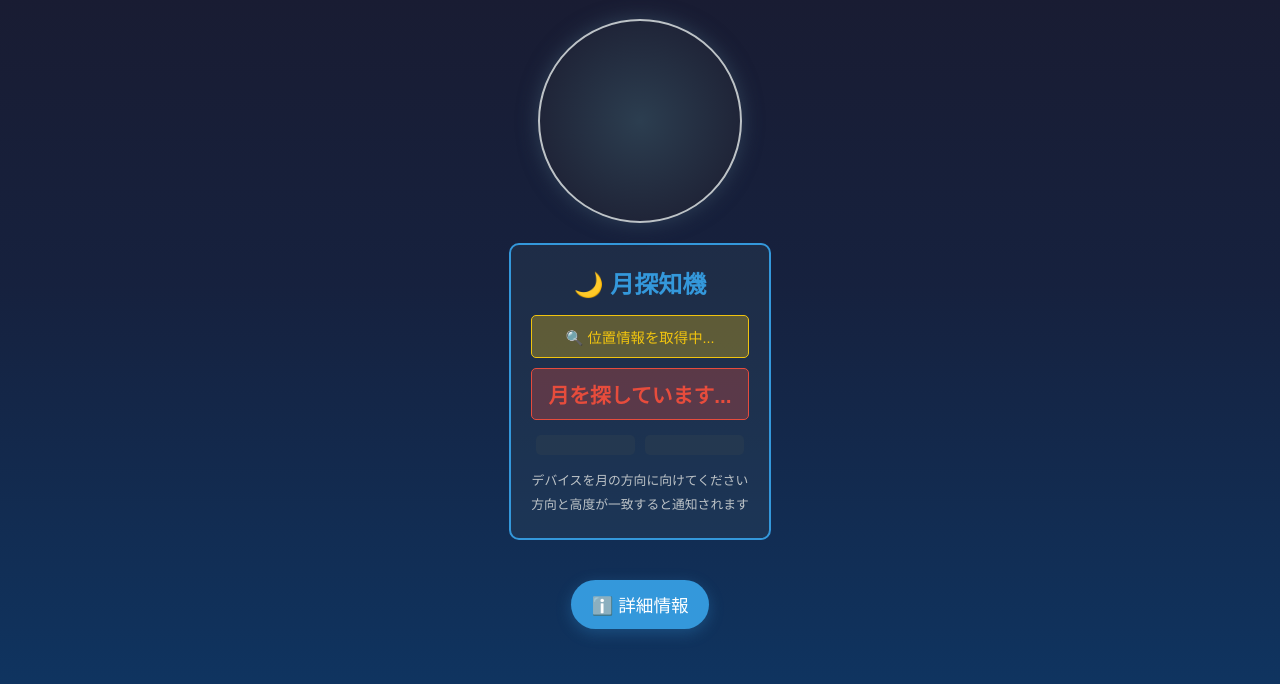
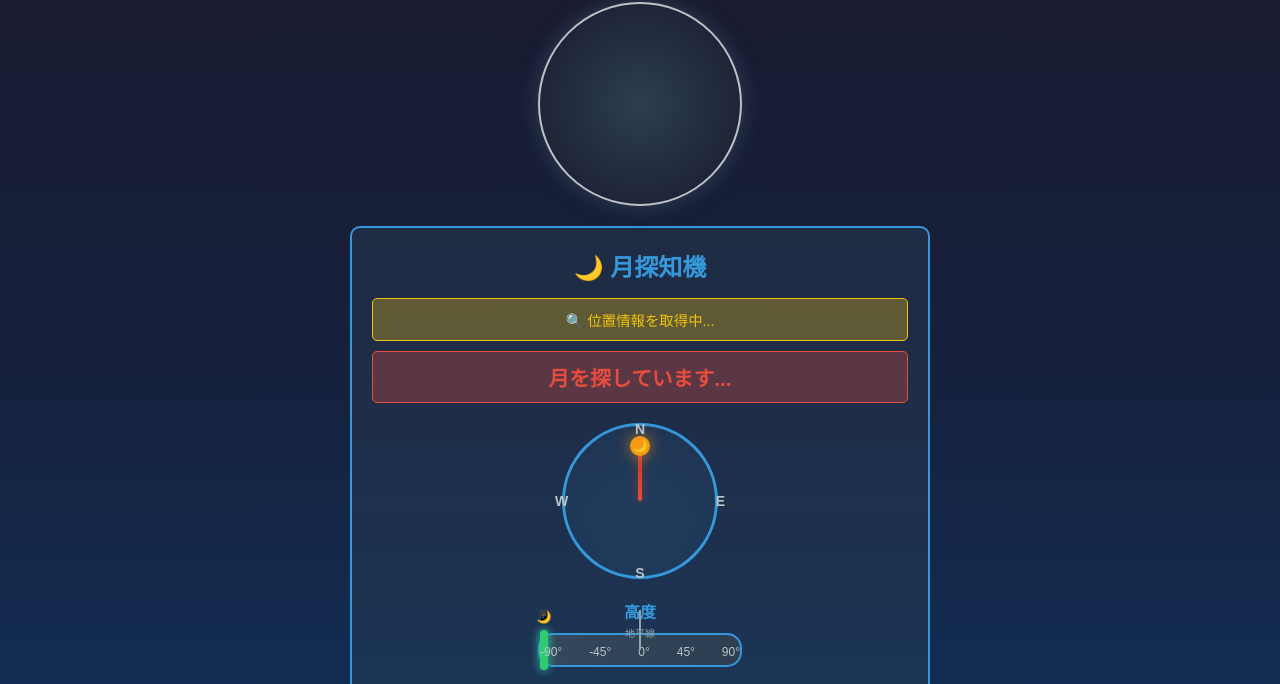
Before and after one commit to crosslamina/moon-compass, a website built with Vite: page index.html in a window 1280 px wide. Shown: the part 115-799 px from the top of the page. Built offline with nearby package versions, Linux system fonts and the light colour scheme; no server answers.

Commit message:
月探知機のインターフェースを改善し、直感的な方向指示器と高度インジケーターを追加。コンパスと高度マーカーのスタイルを整え、ユーザーへの指示を明確化。

```diff
--- a/index.html
+++ b/index.html
@@ -18,13 +18,38 @@
             <button id="permission-button" style="display: none;">センサー権限を許可</button>
             <div id="location-status"></div>
             <div id="detector-status" class="detector-inactive">月を探しています...</div>
-            <div id="direction-indicator">
-                <div id="azimuth-difference"></div>
-                <div id="altitude-difference"></div>
+
+            <!-- 直感的な方向指示器 -->
+            <div id="direction-compass">
+                <div id="compass-circle">
+                    <div id="compass-needle"></div>
+                    <div id="moon-target"></div>
+                    <div class="compass-marker north">N</div>
+                    <div class="compass-marker east">E</div>
+                    <div class="compass-marker south">S</div>
+                    <div class="compass-marker west">W</div>
+                </div>
             </div>
+
+            <!-- 高度インジケーター -->
+            <div id="altitude-indicator">
+                <div class="altitude-label">高度</div>
+                <div id="altitude-gauge">
+                    <div id="device-altitude-marker"></div>
+                    <div id="moon-altitude-marker"></div>
+                    <div class="altitude-scale">
+                        <span>-90°</span>
+                        <span>-45°</span>
+                        <span>0°</span>
+                        <span>45°</span>
+                        <span>90°</span>
+                    </div>
+                </div>
+            </div>
+
             <div id="detector-instructions">
-                <p>デバイスを月の方向に向けてください</p>
-                <p>方向と高度が一致すると通知されます</p>
+                <p>🧭 コンパス: 赤い針が北を指します。オレンジの月マークの方向にデバイスを向けてください</p>
+                <p>📐 高度: 青いマーカー（デバイス）を緑のマーカー（月）に合わせてください</p>
             </div>
         </div>
 
--- a/src/moon.ts
+++ b/src/moon.ts
@@ -22,6 +22,10 @@ export function getMoonData(lat: number, lon: number, ): MoonData {
     const moonPosition = SunCalc.getMoonPosition(now, lat, lon);
     const moonIllumination = SunCalc.getMoonIllumination(now);
 
+    // SunCalcの方位角を正しいコンパス方位角に変換
+    // SunCalc: 南=0度, 西=π/2, 北=π, 東=3π/2 (ラジアン, 南から西向きに測定)
+    // コンパス: 北=0度, 東=90度, 南=180度, 西=270度 (北から時計回りに測定)
+    // 変換式: コンパス方位 = (SunCalc方位 + π) * 180 / π = SunCalc度数 + 180
     const azimuthDegrees = (moonPosition.azimuth * 180 / Math.PI + 180) % 360;
     const altitudeDegrees = moonPosition.altitude * 180 / Math.PI;
 
--- a/style.css
+++ b/style.css
@@ -152,14 +152,161 @@ h1 {
     margin: 15px 0;
 }
 
-#azimuth-difference,
-#altitude-difference {
-    flex: 1;
-    margin: 0 5px;
-    padding: 10px;
-    background: rgba(44, 62, 80, 0.5);
-    border-radius: 5px;
-    font-size: 0.9em;
+/* 直感的な方向コンパス */
+#direction-compass {
+    display: flex;
+    justify-content: center;
+    margin: 20px 0;
+}
+
+#compass-circle {
+    position: relative;
+    width: 150px;
+    height: 150px;
+    border: 3px solid #3498db;
+    border-radius: 50%;
+    background: radial-gradient(circle, rgba(52, 152, 219, 0.1), rgba(52, 152, 219, 0.05));
+    margin: 0 auto;
+}
+
+#compass-needle {
+    position: absolute;
+    top: 50%;
+    left: 50%;
+    width: 4px;
+    height: 60px;
+    background: linear-gradient(to top, #e74c3c, #c0392b);
+    transform-origin: bottom center;
+    transform: translate(-50%, -100%) rotate(0deg);
+    border-radius: 2px;
+    transition: transform 0.3s ease;
+    box-shadow: 0 0 10px rgba(231, 76, 60, 0.5);
+}
+
+#moon-target {
+    position: absolute;
+    top: 10px;
+    left: 50%;
+    width: 20px;
+    height: 20px;
+    background: #f39c12;
+    border-radius: 50%;
+    transform: translateX(-50%);
+    transition: transform 0.3s ease;
+    box-shadow: 0 0 15px rgba(243, 156, 18, 0.7);
+}
+
+#moon-target::before {
+    content: '🌙';
+    position: absolute;
+    top: 50%;
+    left: 50%;
+    transform: translate(-50%, -50%);
+    font-size: 12px;
+}
+
+.compass-marker {
+    position: absolute;
+    color: #bdc3c7;
+    font-weight: bold;
+    font-size: 14px;
+}
+
+.compass-marker.north { top: -5px; left: 50%; transform: translateX(-50%); }
+.compass-marker.east { right: -10px; top: 50%; transform: translateY(-50%); }
+.compass-marker.south { bottom: -5px; left: 50%; transform: translateX(-50%); }
+.compass-marker.west { left: -10px; top: 50%; transform: translateY(-50%); }
+
+/* 高度インジケーター */
+#altitude-indicator {
+    margin: 20px 0;
+    text-align: center;
+}
+
+.altitude-label {
+    color: #3498db;
+    font-weight: bold;
+    margin-bottom: 10px;
+}
+
+#altitude-gauge {
+    position: relative;
+    width: 200px;
+    height: 30px;
+    background: linear-gradient(to right, #34495e, #2c3e50);
+    border-radius: 15px;
+    margin: 0 auto;
+    border: 2px solid #3498db;
+}
+
+#device-altitude-marker {
+    position: absolute;
+    top: -5px;
+    width: 8px;
+    height: 40px;
+    background: #3498db;
+    border-radius: 4px;
+    transition: left 0.3s ease;
+    box-shadow: 0 0 10px rgba(52, 152, 219, 0.7);
+}
+
+#device-altitude-marker::before {
+    content: '📱';
+    position: absolute;
+    top: -20px;
+    left: 50%;
+    transform: translateX(-50%);
+    font-size: 12px;
+}
+
+#moon-altitude-marker {
+    position: absolute;
+    top: -5px;
+    width: 8px;
+    height: 40px;
+    background: #2ecc71;
+    border-radius: 4px;
+    transition: left 0.3s ease;
+    box-shadow: 0 0 10px rgba(46, 204, 113, 0.7);
+}
+
+#moon-altitude-marker::before {
+    content: '🌙';
+    position: absolute;
+    top: -20px;
+    left: 50%;
+    transform: translateX(-50%);
+    font-size: 12px;
+}
+
+.altitude-scale {
+    display: flex;
+    justify-content: space-between;
+    margin-top: 10px;
+    font-size: 12px;
+    color: #bdc3c7;
+    position: relative;
+}
+
+.altitude-scale::before {
+    content: '';
+    position: absolute;
+    left: 50%;
+    top: -35px;
+    width: 2px;
+    height: 40px;
+    background: #95a5a6;
+    transform: translateX(-50%);
+}
+
+.altitude-scale::after {
+    content: '地平線';
+    position: absolute;
+    left: 50%;
+    top: -20px;
+    transform: translateX(-50%);
+    font-size: 10px;
+    color: #95a5a6;
 }
 
 #detector-instructions {
```
Also changed, not shown: src/main.ts (+71 -57 lines).
